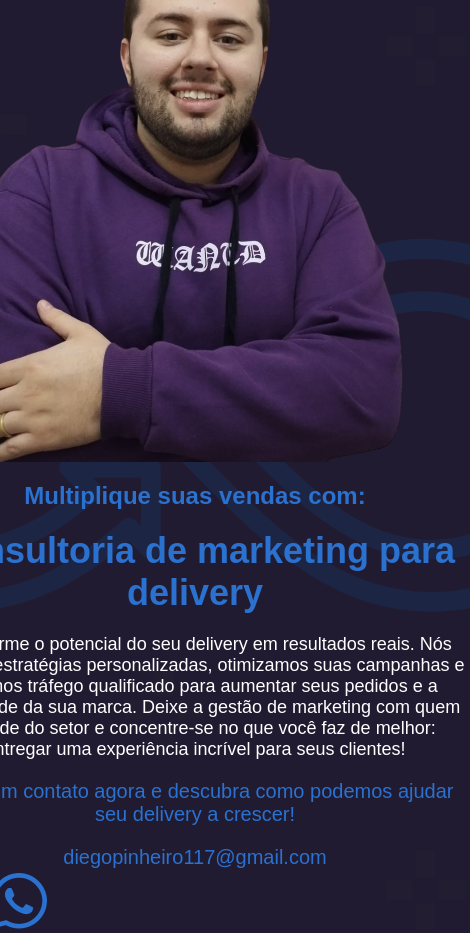
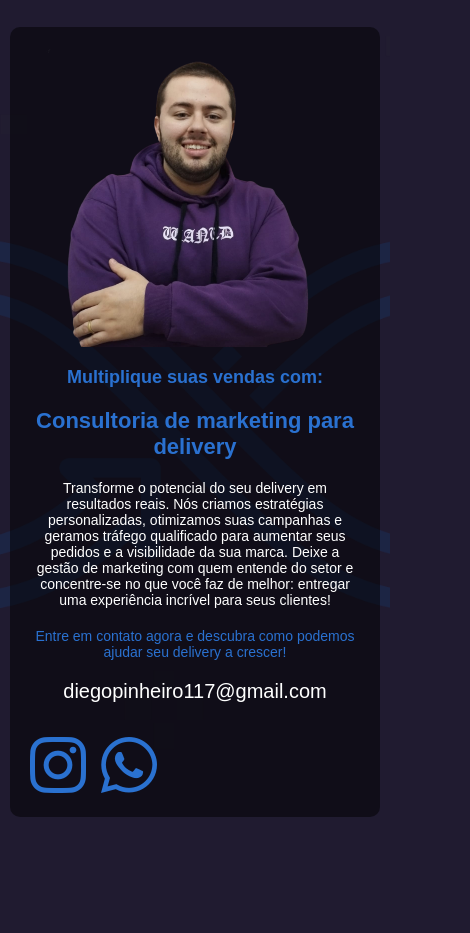
Before and after one commit to DiegoAPinheiro/DiegoAPinheiro.github.io, a plain HTML site: page index.html in a window 390 px wide. Shown: the whole page, 470 px wide, since content can reach past the window. After the commit the page ends 844 px from the top, so only its background shows below. Drawn offline with Linux system fonts and the light colour scheme.

Commit message:
Update styles.css

```diff
--- a/styles.css
+++ b/styles.css
@@ -26,13 +26,16 @@ body {
     align-items: center;
     text-align: center;
     max-width: 800px;
+    padding: 20px;
+    background-color: rgba(0, 0, 0, 0.5); /* Opcional: fundo semitransparente */
+    border-radius: 10px; /* Opcional: bordas arredondadas */
 }
 
 .profile-image {
-    width: 550px;
-    height: 550px;
-    /* border-radius: 10%; */
-    object-fit: fill;
+    width: 100%;
+    max-width: 550px;
+    height: auto;
+    object-fit: cover;
 }
 
 .text-content h1 {
@@ -43,24 +46,28 @@ body {
 
 .text-content h2 {
     color: #2a71d0;
-    font-size: 36px;
+    font-size: 32px;
     margin: 20px 0;
 }
 
 .description {
-    font-size: 18px;
+    font-size: 25px;
     margin: 20px 0;
 }
 
 .call-to-action {
-    font-size: 20px;
+    font-size: 25px;
     color: #2a71d0;
     margin-bottom: 20px;
 }
 
+.contact-info {
+    margin-bottom: 30px;
+}
+
 .contact-info a {
     font-size: 20px;
-    color: #2a71d0;
+    color: #ffff;
     text-decoration: none;
 }
 
@@ -73,3 +80,62 @@ body {
     width: 40px;
     height: 40px;
 }
+
+/* Media queries para responsividade */
+@media (max-width: 1200px) {
+    .profile-image {
+        width: 80%;
+        max-width: 450px;
+    }
+
+    .text-content h2 {
+        font-size: 28px;
+    }
+}
+
+@media (max-width: 768px) {
+    .profile-image {
+        width: 70%;
+        max-width: 350px;
+    }
+
+    .text-content h1 {
+        font-size: 22px;
+    }
+
+    .text-content h2 {
+        font-size: 24px;
+    }
+
+    .description, .call-to-action {
+        font-size: 16px;
+    }
+}
+
+@media (max-width: 480px) {
+    .container {
+        padding: 10px;
+    }
+
+    .profile-image {
+        width: 100%;
+        max-width: 300px;
+    }
+
+    .text-content h1 {
+        font-size: 18px;
+    }
+
+    .text-content h2 {
+        font-size: 22px;
+    }
+
+    .description, .call-to-action {
+        font-size: 14px;
+    }
+
+    .social-icons img {
+        width: 30px;
+        height: 30px;
+    }
+}
```
